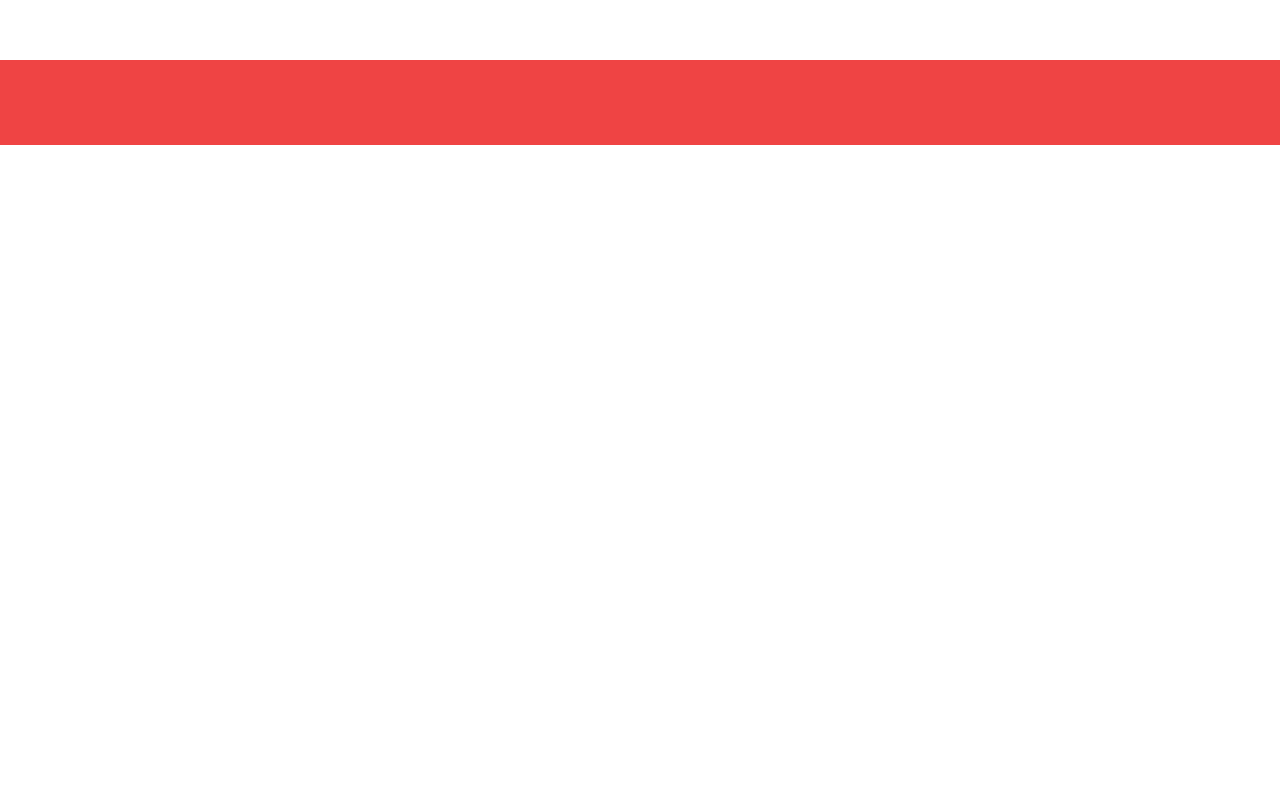
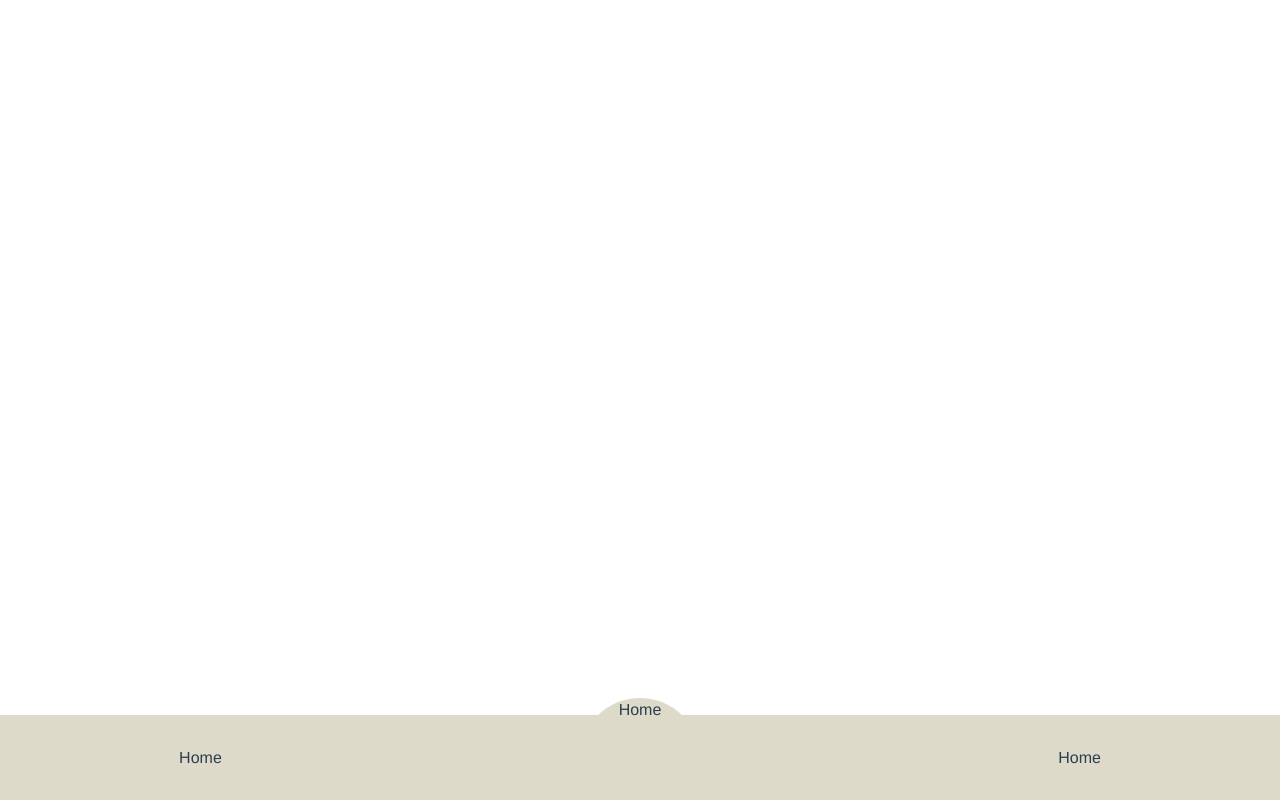
Before and after one commit to FridaysForFoodies/Tender-Frontend, a Vue app: page / in a window 1280 px wide. Built offline with nearby package versions, Linux system fonts and the light colour scheme.

Commit message:
updated nav component

```diff
--- a/src/App.vue
+++ b/src/App.vue
@@ -1,5 +1,5 @@
 <template>
-  <div id="app" class="bg-red-500" >
+  <div id="app">
     <!-- Content -->
        <!-- Header -->
 
--- a/src/components/Navigation.vue
+++ b/src/components/Navigation.vue
@@ -1,7 +1,9 @@
 <template>
-  <nav id="nav">
-    <div>
-
+  <nav id="nav" class="w-screen block fixed inset-x-0 bottom-0 z-10 bg-white">
+    <div class="flex flex-row items-center justify-around inner-nav bottom-0 fixed w-screen">
+      <div>Home</div>
+      <div class="tender-logo">Home</div>
+      <div>Home</div>
     </div>
   </nav>
 </template>
@@ -14,6 +16,24 @@ export default {
 
 <style scoped>
   #nav {
+    height: 120px;
+  }
+
+  .inner-nav, .tender-logo {
+   /* -webkit-box-shadow: 0px -5px 17px -12px rgba(0,0,0,0.75);
+    -moz-box-shadow: 0px -5px 17px -12px rgba(0,0,0,0.75);
+    box-shadow: 0px -5px 17px -12px rgba(0,0,0,0.75);*/
+  }
+
+  .inner-nav {
     height: 85px;
+    background: #DEDACA;
+  }
+
+  .tender-logo {
+    height: 120px;
+    width: 120px;
+    border-radius: 50%;
+    background: #DEDACA;
   }
 </style>
--- a/src/main.js
+++ b/src/main.js
@@ -2,7 +2,6 @@ import Vue from 'vue'
 import App from './App.vue'
 
 import './assets/css/app.css';
-
 
 Vue.config.productionTip = false
 
```
